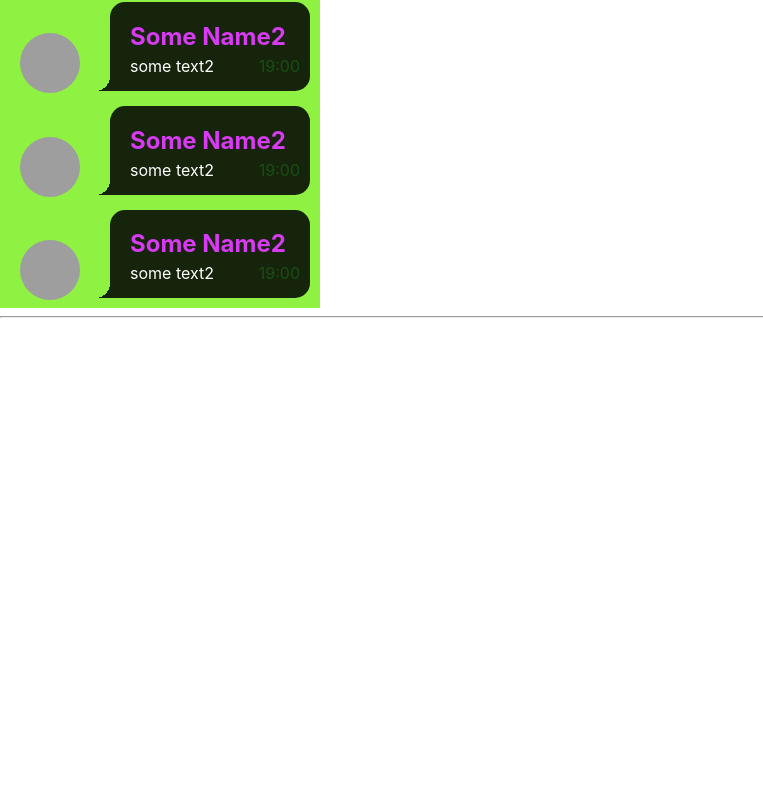
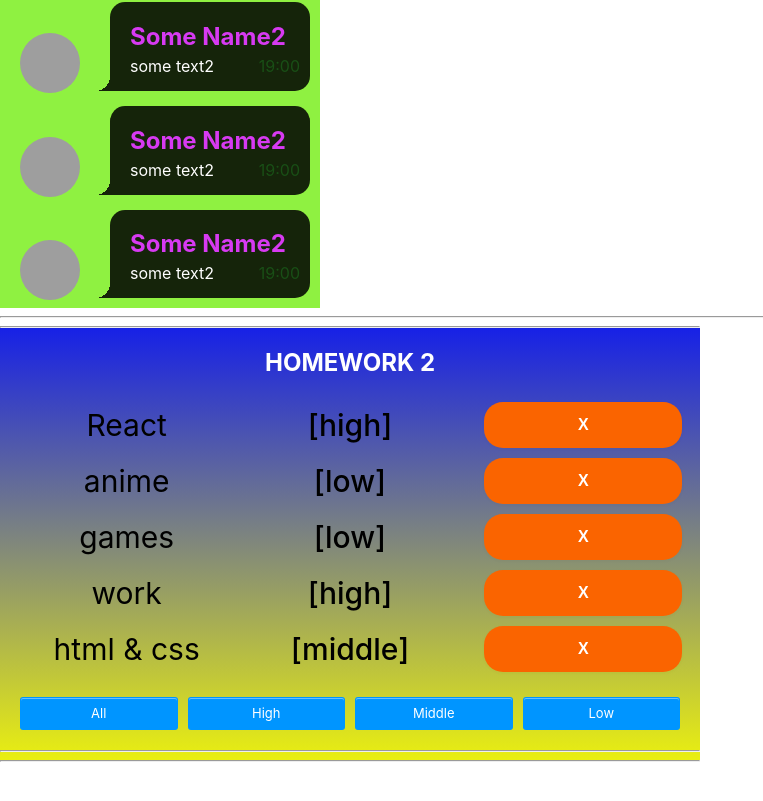
Before and after one commit to Jgatzwow/simple-react-hw-my-take, a React (Create React App) app: page / in a window 1280 px wide. Shown: the part 391-1192 px from the top of the page, without its empty margins (0-763 px from the left). Before the commit the page ends 800 px from the top, so only its background shows below. Built offline with nearby package versions, Linux system fonts and the light colour scheme; grey boxes are pictures that could not be loaded.

Commit message:
completed hw2 and did some styling

```diff
--- a/src/p1-main/m1-ui/u1-app/App.tsx
+++ b/src/p1-main/m1-ui/u1-app/App.tsx
@@ -1,13 +1,14 @@
 import React from 'react'
 import s from './App.module.css'
 import HW1 from '../../../p2-homeworks/h1/HW1'
+import HW2 from '../../../p2-homeworks/h2/HW2';
 
 function App() {
     return (
         <div className={s.App}>
             <div>react homeworks:</div>
             <HW1/>
-            {/*<HW2/>*/}
+            <HW2/>
             {/*<HW3/>*/}
             {/*<HW4/>*/}
             {/*<HW5/>*/}
--- a/src/p2-homeworks/h2/Affair.tsx
+++ b/src/p2-homeworks/h2/Affair.tsx
@@ -1,19 +1,26 @@
 import React from 'react'
+import {AffairType} from './HW2';
+import styles from './Affairs.module.css'
 
 type AffairPropsType = {
     // key не нужно типизировать
-    affair: any // need to fix any
-    deleteAffairCallback: any // need to fix any
+    affair: AffairType // need to fix any
+    deleteAffairCallback: (_id: number) => void// need to fix any
 }
 
 function Affair(props: AffairPropsType) {
-    const deleteCallback = () => {}// need to fix
+    const deleteCallback = (e: React.MouseEvent<HTMLButtonElement, MouseEvent>) => {
+        props.deleteAffairCallback(props.affair._id)
+    }// need to fix
 
     return (
-        <div>
-            // show some text
+        <div className={styles.affair__wrapper}>
+                <div className={styles.affair__title}>{props.affair.name} </div>
+                <div className={styles.affair__priority}>[{props.affair.priority}]</div>
+                <div>
+                    <button className={styles.affair__delete_btn} onClick={deleteCallback}>X</button>
+                </div>
 
-            <button onClick={deleteCallback}>X</button>
         </div>
     )
 }
--- a/src/p2-homeworks/h2/Affairs.module.css
+++ b/src/p2-homeworks/h2/Affairs.module.css
@@ -1,3 +1,117 @@
-.someClass {
+.hw2__wrapper {
+    max-width: 700px;
+    background: rgb(235, 240, 15);
+    background: linear-gradient(0deg, rgba(235, 240, 15, 1) 0%, rgba(22, 32, 231, 1) 100%);
+    margin-bottom: 200px;
+}
+
+.hw2__title {
+    color: white;
+    text-align: center;
+    text-transform: uppercase;
+}
+
+.affair__wrapper {
+    display: grid;
+    grid-template-columns: repeat(3, 1fr);
+    align-items: center;
+    justify-items: center;
+
 
 }
+
+.affair__title {
+    font-size: 30px;
+    margin-bottom: 10px;
+    padding-top: 10px;
+    padding-left: 20px;
+}
+
+.affair__priority {
+    font-size: 30px;
+    font-weight: 500;
+}
+
+.affair__delete_btn {
+    align-items: center;
+    background-clip: padding-box;
+    background-color: #fa6400;
+    border: 1px solid transparent;
+    border-radius: 20px;
+    box-shadow: rgba(0, 0, 0, 0.02) 0 1px 3px 0;
+    box-sizing: border-box;
+    color: #fff;
+    cursor: pointer;
+    display: inline-flex;
+    font-size: 16px;
+    font-weight: 600;
+    min-width: 200px;
+    justify-content: center;
+    line-height: 1.25;
+    margin: 0;
+    min-height: 3rem;
+
+}
+
+.affair__delete_btn:hover,
+.affair__delete_btn:focus {
+    background-color: #fb8332;
+    box-shadow: rgba(0, 0, 0, 0.1) 0 4px 12px;
+}
+
+.affair__delete_btn:hover {
+    transform: translateY(-1px);
+}
+
+.affair__delete_btn:active {
+    background-color: #c85000;
+    box-shadow: rgba(0, 0, 0, .06) 0 2px 4px;
+    transform: translateY(0);
+}
+
+.affair__filter__btn__wrapper {
+    display: grid;
+    grid-template-columns: repeat(4, 1fr);
+    grid-column-gap: 10px;
+    margin: 20px;
+}
+
+.affair__filter_btn {
+    background-color: #0095ff;
+    border: 1px solid transparent;
+    border-radius: 3px;
+    box-shadow: rgba(255, 255, 255, .4) 0 1px 0 0 inset;
+    box-sizing: border-box;
+    color: #fff;
+    cursor: pointer;
+    display: inline-block;
+    font-family: -apple-system, system-ui, "Segoe UI", "Liberation Sans", sans-serif;
+    font-size: 13px;
+    font-weight: 400;
+    line-height: 1.15385;
+    margin: 0;
+    outline: none;
+    padding: 8px .8em;
+    position: relative;
+    text-align: center;
+    text-decoration: none;
+    user-select: none;
+    -webkit-user-select: none;
+    touch-action: manipulation;
+    vertical-align: baseline;
+    white-space: nowrap;
+}
+
+.affair__filter_btn:hover,
+.affair__filter_btn:focus {
+    background-color: #07c;
+}
+
+.affair__filter_btn:focus {
+    box-shadow: 0 0 0 4px rgba(0, 149, 255, .15);
+}
+
+.affair__filter_btn:active {
+    background-color: #0064bd;
+    box-shadow: none;
+}
--- a/src/p2-homeworks/h2/Affairs.tsx
+++ b/src/p2-homeworks/h2/Affairs.tsx
@@ -1,11 +1,12 @@
 import React from 'react'
 import Affair from './Affair'
-import {AffairType} from './HW2'
+import {AffairType, FilterType} from './HW2'
+import styles from './Affairs.module.css'
 
 type AffairsPropsType = { // need to fix any
-    data: any
-    setFilter: any
-    deleteAffairCallback: any
+    data: Array<AffairType>
+    setFilter: (filter: FilterType) => void
+    deleteAffairCallback: (_id: number) => void
 }
 
 function Affairs(props: AffairsPropsType) {
@@ -14,23 +15,33 @@ function Affairs(props: AffairsPropsType) {
             key={a._id} // кеи ОБЯЗАТЕЛЬНЫ в 99% - так что лучше их писать всегда при создании компонент в мапе
             affair={a}
             deleteAffairCallback={props.deleteAffairCallback}
+
         />
     ))
 
-    const setAll = () => {} // need to fix
-    const setHigh = () => {}
-    const setMiddle = () => {}
-    const setLow = () => {}
+    const setAll = (e: React.MouseEvent<HTMLButtonElement, MouseEvent>) => {
+        props.setFilter('all')
+    } // need to fix
+    const setHigh = (e: React.MouseEvent<HTMLButtonElement, MouseEvent>) => {
+        props.setFilter('high')
+    }
+    const setMiddle = (e: React.MouseEvent<HTMLButtonElement, MouseEvent>) => {
+        props.setFilter('middle')
+    }
+    const setLow = (e: React.MouseEvent<HTMLButtonElement, MouseEvent>) => {
+        props.setFilter('low')
+    }
 
     return (
         <div>
 
             {mappedAffairs}
-
-            <button onClick={setAll}>All</button>
-            <button onClick={setHigh}>High</button>
-            <button onClick={setMiddle}>Middle</button>
-            <button onClick={setLow}>Low</button>
+            <div className={styles.affair__filter__btn__wrapper}>
+                <button className={styles.affair__filter_btn} onClick={setAll}>All</button>
+                <button className={styles.affair__filter_btn} onClick={setHigh}>High</button>
+                <button className={styles.affair__filter_btn} onClick={setMiddle}>Middle</button>
+                <button className={styles.affair__filter_btn} onClick={setLow}>Low</button>
+            </div>
         </div>
     )
 }
--- a/src/p2-homeworks/h2/HW2.tsx
+++ b/src/p2-homeworks/h2/HW2.tsx
@@ -1,13 +1,19 @@
 import React, {useState} from 'react'
 import Affairs from './Affairs'
+import styles from './Affairs.module.css'
 
 // types
-export type AffairPriorityType = any // need to fix any
-export type AffairType = any // need to fix any
+export type AffairPriorityType = 'high' | 'middle' | 'low' // need to fix any
+export type AffairType = {
+    _id: number
+    name: string
+    priority: string
+} // need to fix any
 export type FilterType = 'all' | AffairPriorityType
 
+
 // constants
-const defaultAffairs: any = [ // need to fix any
+const defaultAffairs: Array<AffairType> = [ // need to fix any
     {_id: 1, name: 'React', priority: 'high'},
     {_id: 2, name: 'anime', priority: 'low'},
     {_id: 3, name: 'games', priority: 'low'},
@@ -16,25 +22,35 @@ const defaultAffairs: any = [ // need to fix any
 ]
 
 // pure helper functions
-export const filterAffairs = (affairs: any, filter: any): any => { // need to fix any
-    if (filter === 'all') return affairs
-    else return // need to fix
+export const filterAffairs = (affairs: Array<AffairType>, filter: FilterType): Array<AffairType> => { // need to fix any
+    switch (filter) {
+        case 'high':
+            return affairs.filter(a => a.priority === 'high');
+        case 'middle':
+            return affairs.filter(a => a.priority === 'middle')
+        case 'low':
+            return affairs.filter(a => a.priority === 'low')
+        default:
+            return affairs
+    }
+    // need to fix
 }
-export const deleteAffair = (affairs: any, _id: any): any => { // need to fix any
-    return // need to fix
+export const deleteAffair = (affairs: Array<AffairType>, _id: number): Array<AffairType> => { // need to fix any
+    return affairs.filter(a => a._id !== _id) // need to fix
 }
 
 function HW2() {
-    const [affairs, setAffairs] = useState<any>(defaultAffairs) // need to fix any
+    const [affairs, setAffairs] = useState<Array<AffairType>>(defaultAffairs) // need to fix any
     const [filter, setFilter] = useState<FilterType>('all')
 
     const filteredAffairs = filterAffairs(affairs, filter)
-    const deleteAffairCallback = (_id: any) => setAffairs(deleteAffair(affairs, _id)) // need to fix any
+    console.log(filteredAffairs)
+    const deleteAffairCallback = (_id: number) => setAffairs(deleteAffair(affairs, _id)) // need to fix any
 
     return (
-        <div>
+        <div className={styles.hw2__wrapper}>
             <hr/>
-            homeworks 2
+            <h2 className={styles.hw2__title}> homework 2</h2>
 
             {/*should work (должно работать)*/}
             <Affairs
```
